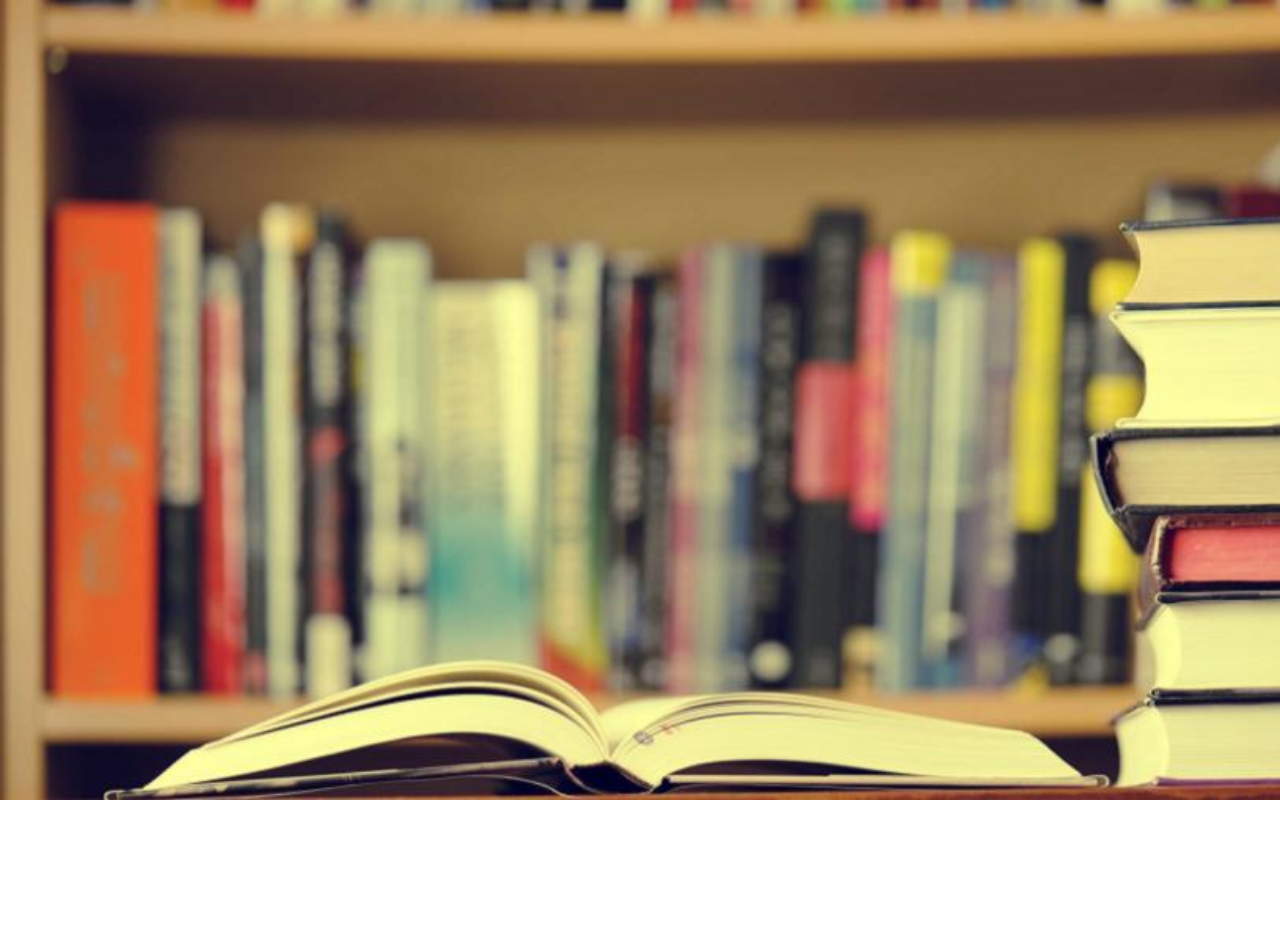
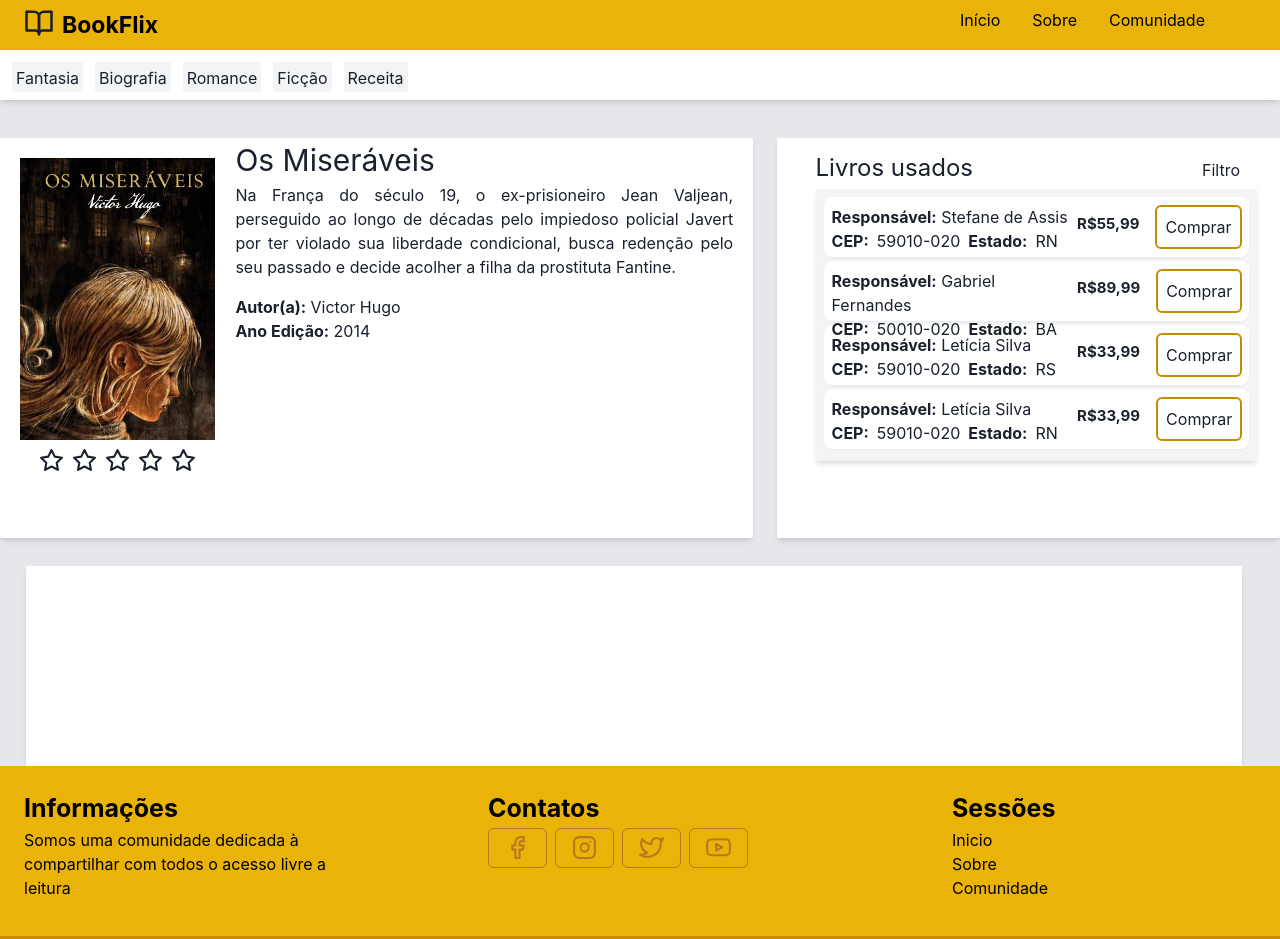
Before and after one commit to StefWolf/BookFlix, a React (Vite) app: page /Book in a window 1280 px wide. Before the commit this address had no page. Shown: the top 939 px of the page. Before the commit the page ends 800 px from the top, so only its background shows below. Built offline with nearby package versions, Linux system fonts and the light colour scheme.

Commit message:
Mudando cores e adicionando pagina Book

```diff
--- /dev/null
+++ b/src/Components/BookComprar.jsx
@@ -0,0 +1,25 @@
+
+export default function BookComprar({nome, preco, cep, url, estado}){
+    return(
+        <div className="w-full bg-white h-[60px] rounded-lg mb-1 flex p-2 shadow-sm ">
+            <div className="w-[60%] h-full flex-col">
+                <b>Responsável:</b> {nome}
+                <br />
+                <div className="flex gap-2">
+                    <b>CEP:</b> {cep}
+                    <b>Estado:</b> {estado}
+                </div>
+            </div>
+            <div className="w-[30%] h-full flex gap-4">
+                <div className="mt-2">
+                    <strong>
+                        <p className="text-[15px]">{preco}</p>
+                    </strong>
+                </div>
+                <button className="border-2 border-yellow-600 rounded-md p-2 hover:bg-yellow-300 hover:border-yellow-400 transition-colors">
+                    <a href={url}>Comprar</a>
+                </button>
+            </div>
+        </div>
+    )
+}
--- a/src/Components/Footer.jsx
+++ b/src/Components/Footer.jsx
@@ -6,38 +6,38 @@ import { Button, ButtonGroup } from '@chakra-ui/react'
 export default function Footer(){
     return (
         <footer className="footer">
-            <Grid templateColumns='repeat(3, 1fr)' className='text-slate-200 p-6' gap={40}>
+            <Grid templateColumns='repeat(3, 1fr)' className='text-black p-6' gap={40}>
                 <GridItem w='100%' h='10'>
                     <p className=" text-[25px]"><strong>Informações</strong></p>
                     Somos uma comunidade dedicada à compartilhar com todos o acesso livre a leitura
                 </GridItem>
                 <GridItem w='100%' h='10'>
-                    <p className="text-slate-200 text-[25px]"><strong>Contatos</strong></p>
+                    <p className="text-black text-[25px]"><strong>Contatos</strong></p>
                     <ul className='gap-2 flex'>
                         <li>
-                            <Button href="" colorScheme='blue' variant='outline'>
+                            <Button href="" colorScheme='yellow' variant='outline'>
                                 <FiFacebook size={25} />
                             </Button>
                         </li>
                         <li>
-                            <Button href="" colorScheme='blue' variant='outline'>
+                            <Button href="" colorScheme='yellow' variant='outline'>
                                 <FiInstagram size={25} />
                             </Button>
                         </li>
                         <li>
-                            <Button href="" colorScheme='blue' variant='outline'>
+                            <Button href="" colorScheme='yellow' variant='outline'>
                                 <FiTwitter size={25} />
                             </Button>
                         </li>
                         <li>
-                            <Button href="" colorScheme='blue' variant='outline'>
+                            <Button href="" colorScheme='yellow' variant='outline'>
                                 <FiYoutube size={25} />
                             </Button>
                         </li>
                     </ul>
                 </GridItem>
                 <GridItem w='100%' h='10'>
-                    <p className="text-slate-200 text-[25px]"><strong>Sessões</strong></p>
+                    <p className="text-black text-[25px]"><strong>Sessões</strong></p>
                     <ul>
                         <li>
                             <a href="/">Inicio</a>
@@ -51,7 +51,7 @@ export default function Footer(){
                     </ul>
                 </GridItem>
             </Grid>
-            <div className=' bottom-0 bg-slate-800 absolute h-[30px] w-full text-slate-200 pl-6'>
+            <div className=' bottom-0 bg-yellow-600 absolute h-[30px] w-full text-black pl-6'>
                 <p><span>&#169;</span> StefWolf 2022 - Todo os direitos reservados</p>
             </div>
         </footer>
--- a/src/Components/Header.jsx
+++ b/src/Components/Header.jsx
@@ -18,7 +18,7 @@ export default function Header(){
                 </div>
                 <div className="gap-8 flex">
                     <a href="/">Início</a>
-                    <div className='text-white'
+                    <div className='text-black'
                         onClick={() => setModal(true)}>Sobre</div>
                     <a href="/Login">Comunidade</a>
                 </div>
--- /dev/null
+++ b/src/Components/TagCategory.jsx
@@ -0,0 +1,9 @@
+
+
+export default function TagCategory({name}){
+    return(
+        <div className="bg-gray-100 flex min-w-[50px] h-[30px] rounded-sm p-1">
+            {name}
+        </div>
+    )
+}
--- a/src/Global.css
+++ b/src/Global.css
@@ -12,7 +12,7 @@
 /* ---------- STYLE MY HEADER --------------*/
 
 .navbar_header{
-    @apply bg-slate-900;
+    @apply bg-yellow-500;
     @apply w-full;
     @apply h-[50px];
     @apply p-2;
@@ -21,11 +21,11 @@
     /*@apply mt-9;*/
 }
 .navbar_header .title{
-    @apply text-blue-900;
+    @apply text-black;
     @apply text-[23px];
 }
 .navbar_header a{
-    @apply text-white;
+    @apply text-black;
 }
 
 /*------------------------------*/
@@ -33,7 +33,7 @@
 /*------ STYLE MY FOOTER -------*/
 
 .footer{
-    @apply bg-slate-900;
+    @apply bg-yellow-500;
     @apply w-full;
     @apply h-[200px];
     @apply relative;
--- /dev/null
+++ b/src/Pages/Book.jsx
@@ -0,0 +1,98 @@
+import Footer from "../Components/Footer";
+import Header from "../Components/Header";
+import BookOsMiseraveis from '../img/BookOsMiseraveis.jpg'
+import { Text } from '@chakra-ui/react'
+import { FiStar } from "react-icons/fi";
+import BookComprar from "../Components/BookComprar";
+import TagCategory from "../Components/TagCategory";
+
+//Boa parte das informações daqui são de propósito de testes para a interface
+export default function Book(){
+
+    return (
+        <>
+            <Header />
+            <main className="w-full bg-gray-200 h-full justify-center ">
+                <div className="w-full bg-white h-[50px] mb-[3%] shadow-md p-3 flex gap-3">
+                    <TagCategory name="Fantasia" />
+                    <TagCategory name="Biografia" />
+                    <TagCategory name="Romance" />
+                    <TagCategory name="Ficção" />
+                    <TagCategory name="Receita" />
+                </div>
+                <div className="flex gap-6">
+                    <section className="w-[60%] bg-white min-h-[400px] rounded-sm shadow-md">
+                        <div className="flex">
+                            <div className="flex-col p-5">
+                                <img src={BookOsMiseraveis} className="w-full" />
+                                <div className="flex justify-center gap-2 mt-2">
+                                    <FiStar size={25} />
+                                    <FiStar size={25} />
+                                    <FiStar size={25} />
+                                    <FiStar size={25} />
+                                    <FiStar size={25} />
+                                </div>
+
+                            </div>
+                            <div className="flex-col  ml-30 mr-5">
+                                <Text fontSize='3xl' >Os Miseráveis</Text>
+                                <p className="text-justify">
+                                Na França do século 19, o ex-prisioneiro Jean Valjean, perseguido
+                                 ao longo de décadas pelo impiedoso policial Javert por ter violado
+                                  sua liberdade condicional, busca redenção pelo seu passado e decide
+                                  acolher a filha da prostituta Fantine.
+                                </p>
+                                <div className="pt-4">
+                                    <p><b>Autor(a):</b> Victor Hugo</p>
+                                    <p><b>Ano Edição:</b> 2014</p>
+                                </div>
+                            </div>
+                        </div>
+                    </section>
+
+                    <section className="w-[40%] bg-white h-[400px] rounded-sm shadow-md pt-3 pl-[3%]">
+                        <div className="w-full h-[10%] flex justify-between">
+                            <Text fontSize='2xl '> Livros usados</Text>
+                            <button className="mr-10">Filtro</button>
+                        </div>
+                        <div className="w-[95%] p-2 bg-gray-100 h-[70%] shadow-md flex-col">
+                            <BookComprar
+                                nome="Stefane de Assis"
+                                cep="59010-020"
+                                preco="R$55,99"
+                                url=" "
+                                estado="RN"
+                            />
+                            <BookComprar
+                                nome="Gabriel Fernandes"
+                                cep="50010-020"
+                                preco="R$89,99"
+                                url=" "
+                                estado="BA"
+                            />
+                            <BookComprar
+                                nome="Letícia Silva"
+                                cep="59010-020"
+                                preco="R$33,99"
+                                url=" "
+                                estado="RS"
+                            />
+                            <BookComprar
+                                nome="Letícia Silva"
+                                cep="59010-020"
+                                preco="R$33,99"
+                                url=" "
+                                estado="RN"
+                            />
+                        </div>
+                    </section>
+                </div>
+
+                <section className="w-[95%] ml-[2%] h-[200px] mt-7  bg-white shadow-md">
+
+                </section>
+            </main>
+            <Footer />
+        </>
+    )
+}
--- a/src/main.jsx
+++ b/src/main.jsx
@@ -5,6 +5,7 @@ import Home from './Pages/Home'
 import { ChakraProvider } from '@chakra-ui/react'
 import { BrowserRouter, Route, Routes } from 'react-router-dom'
 import Login from './Pages/Login'
+import Book from './Pages/Book'
 
 ReactDOM.createRoot(document.getElementById('root')).render(
   <React.StrictMode>
@@ -13,6 +14,7 @@ ReactDOM.createRoot(document.getElementById('root')).render(
         <Routes>
           <Route path="/" element={<Home />} />
           <Route path="/Login" element={<Login />} />
+          <Route path="/Book" element={<Book />} />
         </Routes>
       </BrowserRouter>
     </ChakraProvider>
```
